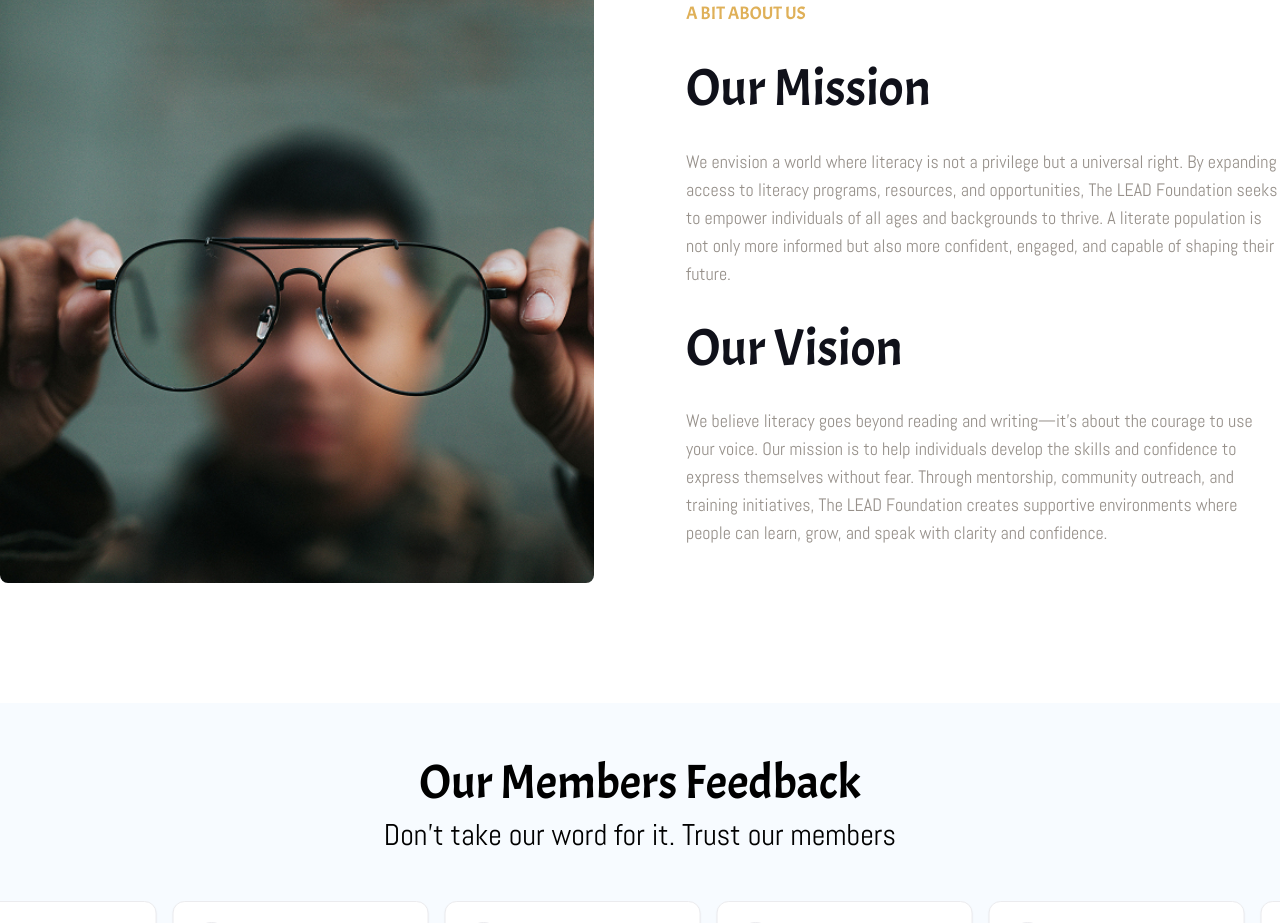
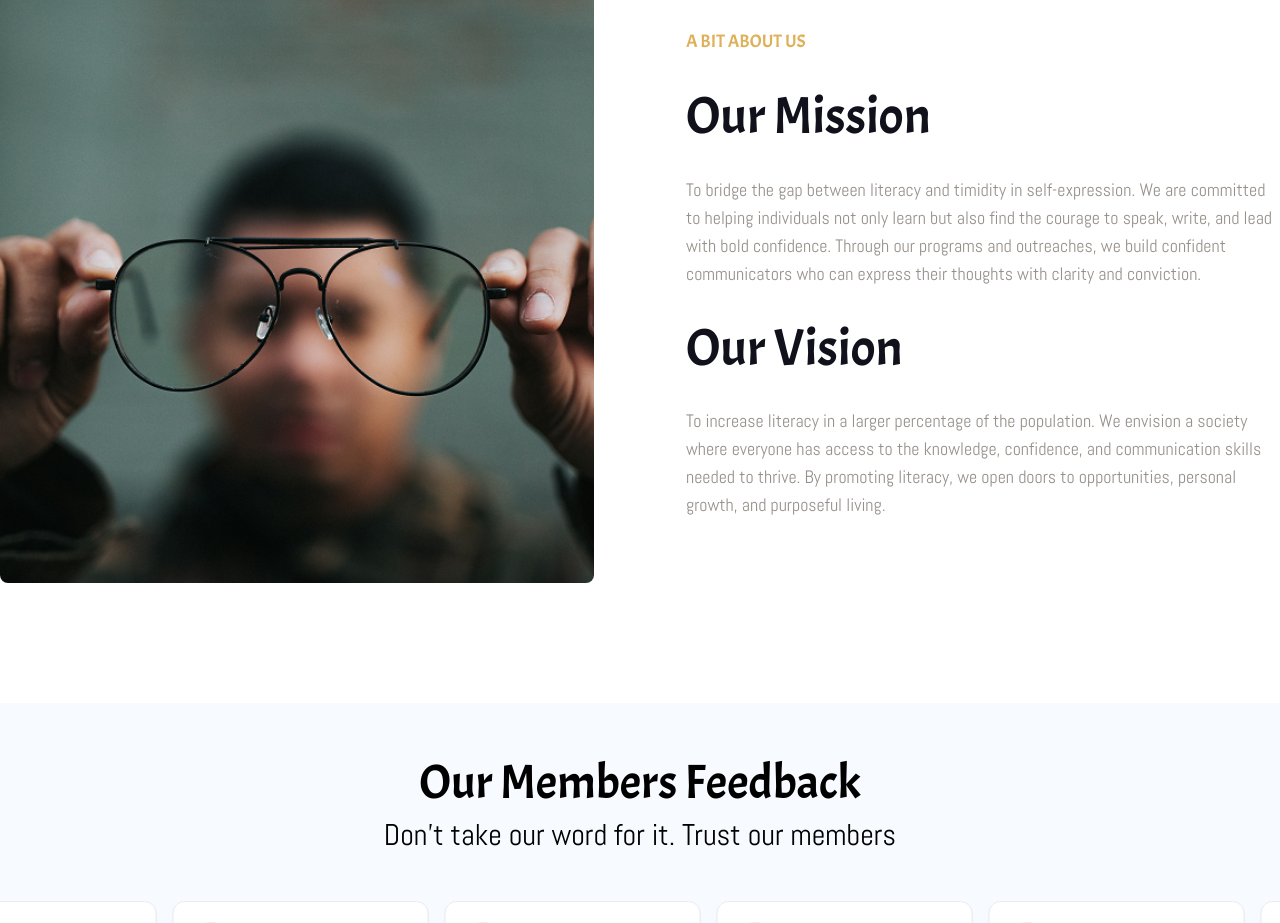
Before and after one commit to Joshuafolorunsho/lead, a Next.js app: page / in a window 1280 px wide. Shown: the part 2031-2954 px from the top of the page. Built offline with nearby package versions, Linux system fonts and the light colour scheme.

Commit message:
fix: update mission and vision

```diff
--- a/src/components/section/about-us.tsx
+++ b/src/components/section/about-us.tsx
@@ -35,12 +35,11 @@ const MissionAndVission = () => {
             Our Mission
           </h1>
           <p className={`text-md lg:text-lg text-[#97918B] ${abel.className}`}>
-            We envision a world where literacy is not a privilege but a
-            universal right. By expanding access to literacy programs,
-            resources, and opportunities, The LEAD Foundation seeks to empower
-            individuals of all ages and backgrounds to thrive. A literate
-            population is not only more informed but also more confident,
-            engaged, and capable of shaping their future.
+            To bridge the gap between literacy and timidity in self-expression.
+            We are committed to helping individuals not only learn but also find
+            the courage to speak, write, and lead with bold confidence. Through
+            our programs and outreaches, we build confident communicators who
+            can express their thoughts with clarity and conviction.
           </p>
         </div>
         <div
@@ -54,12 +53,11 @@ const MissionAndVission = () => {
             Our Vision
           </h1>
           <p className={`text-md lg:text-lg text-[#97918B] ${abel.className}`}>
-            We believe literacy goes beyond reading and writing—it&apos;s about
-            the courage to use your voice. Our mission is to help individuals
-            develop the skills and confidence to express themselves without
-            fear. Through mentorship, community outreach, and training
-            initiatives, The LEAD Foundation creates supportive environments
-            where people can learn, grow, and speak with clarity and confidence.
+            To increase literacy in a larger percentage of the population. We
+            envision a society where everyone has access to the knowledge,
+            confidence, and communication skills needed to thrive. By promoting
+            literacy, we open doors to opportunities, personal growth, and
+            purposeful living.
           </p>
         </div>
       </div>
```
